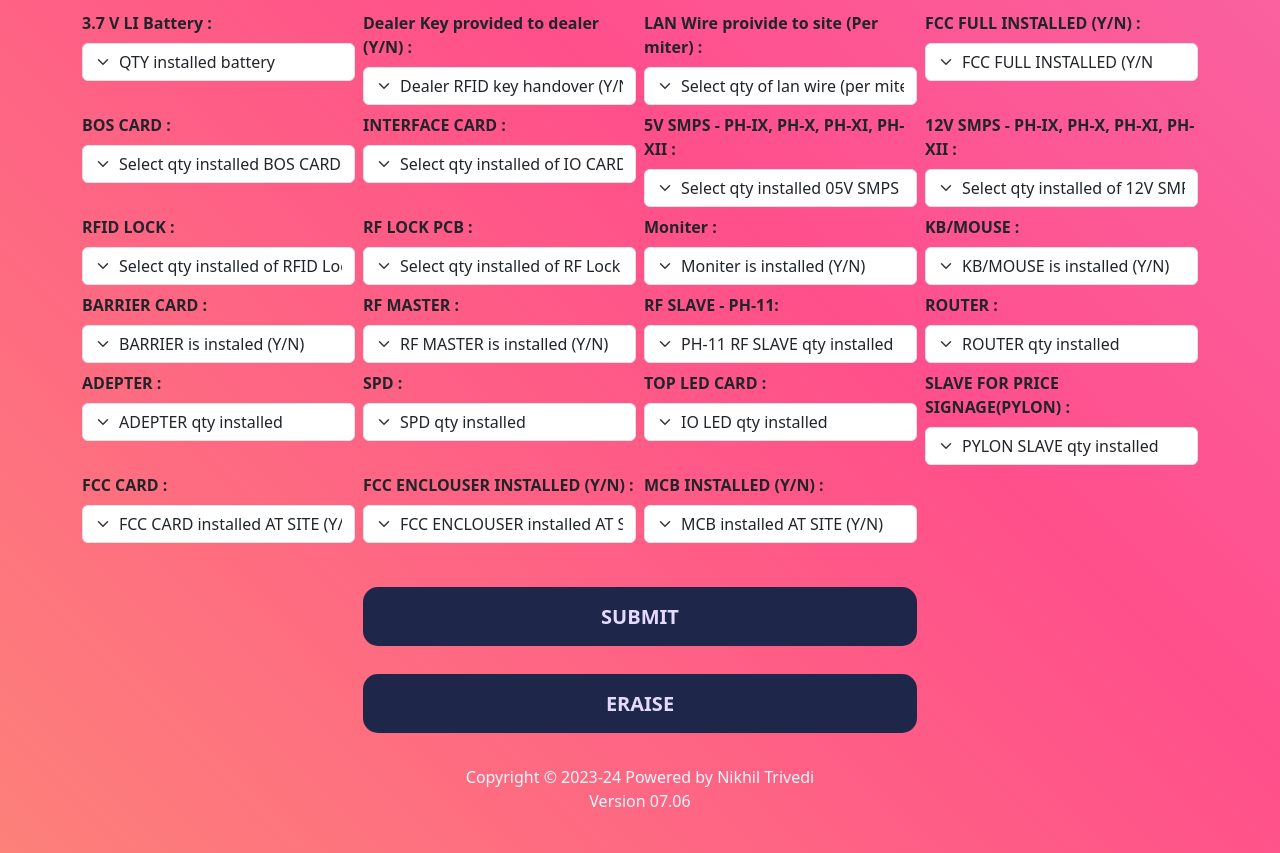
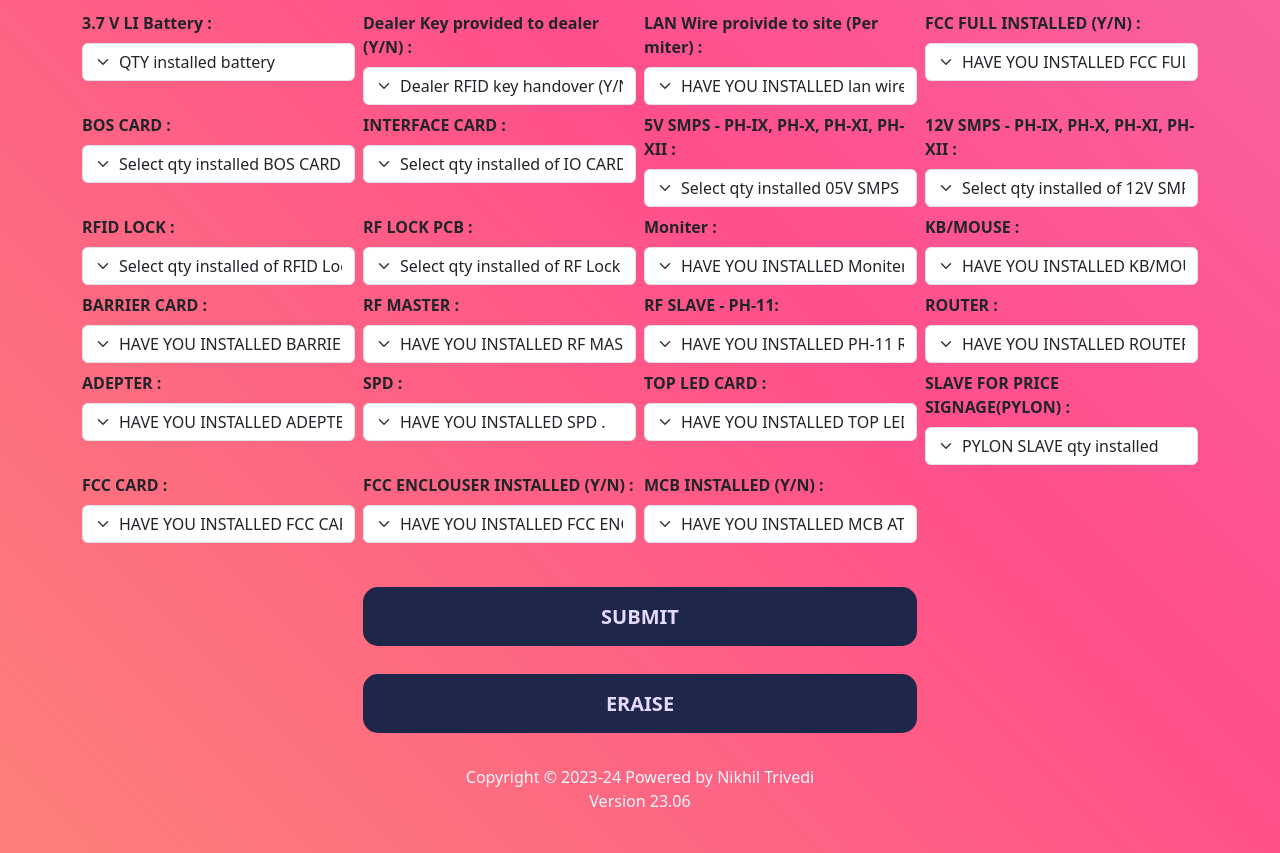
Before and after one commit to nikhil-9971/Bihar_Material_installation_app, a plain HTML site: page index.html in a window 1280 px wide. Shown: the part 617-1470 px from the top of the page. Drawn offline with nearby package versions, Linux system fonts and the light colour scheme.

Commit message:
index.html
VERSION CONTROL 23.06

```diff
--- a/index.html
+++ b/index.html
@@ -82,6 +82,7 @@
               <option>Raushan Kumar</option>
               <option>Abhishek Pathak</option>
               <option>Kaushal Pandey</option>
+              <option>GAUTAM KUMAR (PURNIA)</option>
             </select>
           </div>
 
@@ -238,7 +239,7 @@
       <div class="col-md-3">
         <label for="lanwire" class="form-label">LAN Wire proivide to site (Per miter) :</label>
         <select id="lanwire" class="form-select" name="Lanwire" required>
-          <option value="" disabled  selected>Select qty of lan wire (per miter)</option>
+          <option value="" disabled  selected>HAVE YOU INSTALLED lan wire (per miter)</option>
           <option>NO</option>
           <option>1</option>
           <option>2</option>
@@ -253,7 +254,7 @@
       <div class="col-md-3">
         <label for="FULLFCC" class="form-label">FCC FULL INSTALLED (Y/N) :</label>
         <select id="FULLFCC" class="form-select" name="FULLFcc" required>
-          <option value="" disabled  selected>FCC FULL INSTALLED (Y/N</option>
+          <option value="" disabled  selected>HAVE YOU INSTALLED FCC FULL INSTALLED (Y/N</option>
           <option>NO</option>
           <option>YES</option>
         </select>
@@ -329,7 +330,7 @@
       <div class="col-md-3">
         <label for="moniter" class="form-label">Moniter :</label>
         <select id="moniter" class="form-select" name="Moniter" required>
-          <option value="" disabled  selected>Moniter is installed  (Y/N)</option>
+          <option value="" disabled  selected>HAVE YOU INSTALLED Moniter(Y/N)</option>
           <option>YES</option>
           <option>NO</option>
         </select>
@@ -342,7 +343,7 @@
       <div class="col-md-3">
         <label for="KBMOUSE" class="form-label">KB/MOUSE :</label>
         <select id="KBMOUSE" class="form-select" name="KBMouse" required>
-          <option value="" disabled  selected>KB/MOUSE is installed (Y/N)</option>
+          <option value="" disabled  selected> HAVE YOU INSTALLED KB/MOUSE (Y/N)</option>
           <option>YES</option>
           <option>NO</option>
         </select>
@@ -353,7 +354,7 @@
       <div class="col-md-3">
         <label for="BARRIER" class="form-label">BARRIER CARD :</label>
         <select id="BARRIER" class="form-select" name="Barrier" required>
-          <option value="" disabled  selected>BARRIER is instaled (Y/N)</option>
+          <option value="" disabled  selected>HAVE YOU INSTALLED BARRIER CARD(Y/N)</option>
           <option>YES</option>
           <option>NO</option>
         </select>
@@ -365,7 +366,7 @@
       <div class="col-md-3">
         <label for="RFMASTER" class="form-label">RF MASTER :</label>
         <select id="RFMASTER" class="form-select" name="RFmaster" required>
-          <option value="" disabled  selected>RF MASTER is installed (Y/N)</option>
+          <option value="" disabled  selected>HAVE YOU INSTALLED RF MASTER (Y/N)</option>
           <option>YES</option>
           <option>NO</option>
         </select>
@@ -376,7 +377,7 @@
          <div class="col-md-3">
             <label for="RFSLAVE" class="form-label">RF SLAVE - PH-11:</label>
             <select id="RFSLAVE" class="form-select" name="RFSlave" required>
-              <option value="" disabled  selected>PH-11 RF SLAVE qty installed </option>
+              <option value="" disabled  selected>HAVE YOU INSTALLED PH-11 RF SLAVE </option>
               <option>NO</option>
               <option>1</option>
               <option>2</option>
@@ -391,7 +392,7 @@
          <div class="col-md-3">
             <label for="ROUTER" class="form-label">ROUTER :</label>
             <select id="ROUTER" class="form-select" name="Router" required>
-              <option value="" disabled  selected>ROUTER qty installed  </option>
+              <option value="" disabled  selected>HAVE YOU INSTALLED ROUTER </option>
               <option>Pending</option>
               <option>NO</option>
               <option>1</option>
@@ -404,7 +405,7 @@
          <div class="col-md-3">
             <label for="ADEPTER" class="form-label">ADEPTER :</label>
             <select id="ADEPTER" class="form-select" name="Adepter" required>
-              <option value="" disabled  selected>ADEPTER qty installed </option>
+              <option value="" disabled  selected>HAVE YOU INSTALLED ADEPTER </option>
               <option>Pending</option>
               <option>NO</option>
               <option>1</option>
@@ -415,7 +416,7 @@
           <div class="col-md-3">
             <label for="SPD" class="form-label">SPD :</label>
             <select id="SPD" class="form-select" name="Spd" required>
-              <option value="" disabled  selected>SPD qty installed </option>
+              <option value="" disabled  selected>HAVE YOU INSTALLED SPD . </option>
               <option>NO</option>
               <option>1</option>
             </select>
@@ -425,7 +426,7 @@
           <div class="col-md-3">
             <label for="IOLED" class="form-label">TOP LED CARD :</label>
             <select id="IOLED" class="form-select" name="IOled" required>
-              <option value="" disabled  selected>IO LED qty installed </option>
+              <option value="" disabled  selected>HAVE YOU INSTALLED TOP LED CARD AT SITE (Y/N)</option>
               <option>NO</option>
               <option>1</option>
             </select>
@@ -447,7 +448,7 @@
           <div class="col-md-3">
             <label for="FCCCARD" class="form-label">FCC CARD  :</label>
             <select id="FCCCARD" class="form-select" name="FCCcard" required>
-              <option value="" disabled  selected>FCC CARD installed AT SITE (Y/N) </option>
+              <option value="" disabled  selected>HAVE YOU INSTALLED FCC CARD (Y/N) </option>
               <option>YES</option>
               <option>NO</option>
             </select>
@@ -459,7 +460,7 @@
           <div class="col-md-3">
             <label for="FCCENCLOUSER" class="form-label">FCC ENCLOUSER INSTALLED (Y/N) :</label>
             <select id="FCCENCLOUSER" class="form-select" name="FCCenclouser" required>
-              <option value="" disabled  selected>FCC ENCLOUSER installed AT SITE (Y/N) </option>
+              <option value="" disabled  selected>HAVE YOU INSTALLED FCC ENCLOUSER AT SITE (Y/N) </option>
               <option>YES</option>
               <option>NO</option>
             </select>
@@ -470,7 +471,7 @@
           <div class="col-md-3">
             <label for="MCB" class="form-label">MCB INSTALLED (Y/N)  :</label>
             <select id="MCB" class="form-select" name="Mcb" required>
-              <option value="" disabled  selected>MCB installed AT SITE (Y/N) </option>
+              <option value="" disabled  selected>HAVE YOU INSTALLED MCB AT SITE (Y/N) </option>
               <option>YES</option>
               <option>NO</option>
             </select>
@@ -489,7 +490,7 @@
             <button type="reset" id="calc-btn1">Eraise</button>
           </div>
 
-          <div class="text-center pt-4"><p>Copyright © 2023-24 Powered by Nikhil Trivedi <br> Version 07.06 </p></div>
+          <div class="text-center pt-4"><p>Copyright © 2023-24 Powered by Nikhil Trivedi <br> Version 23.06 </p></div>
 
       </form>
     </div>
```
